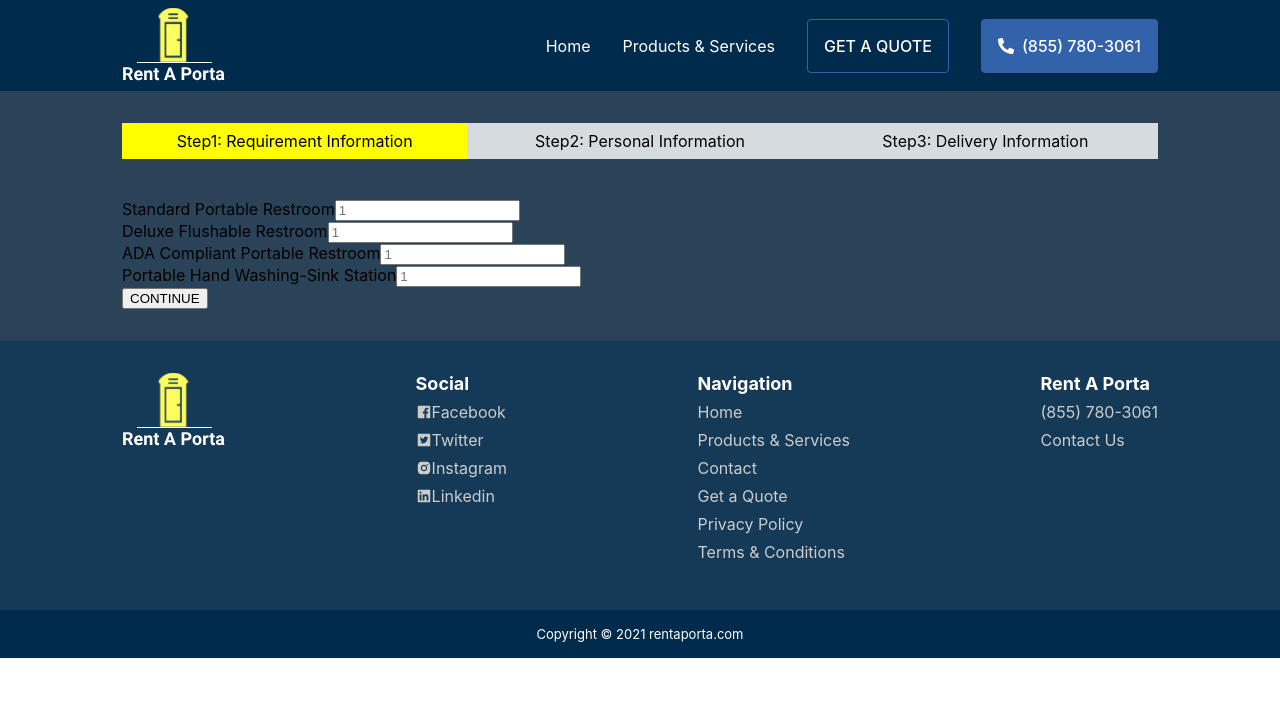
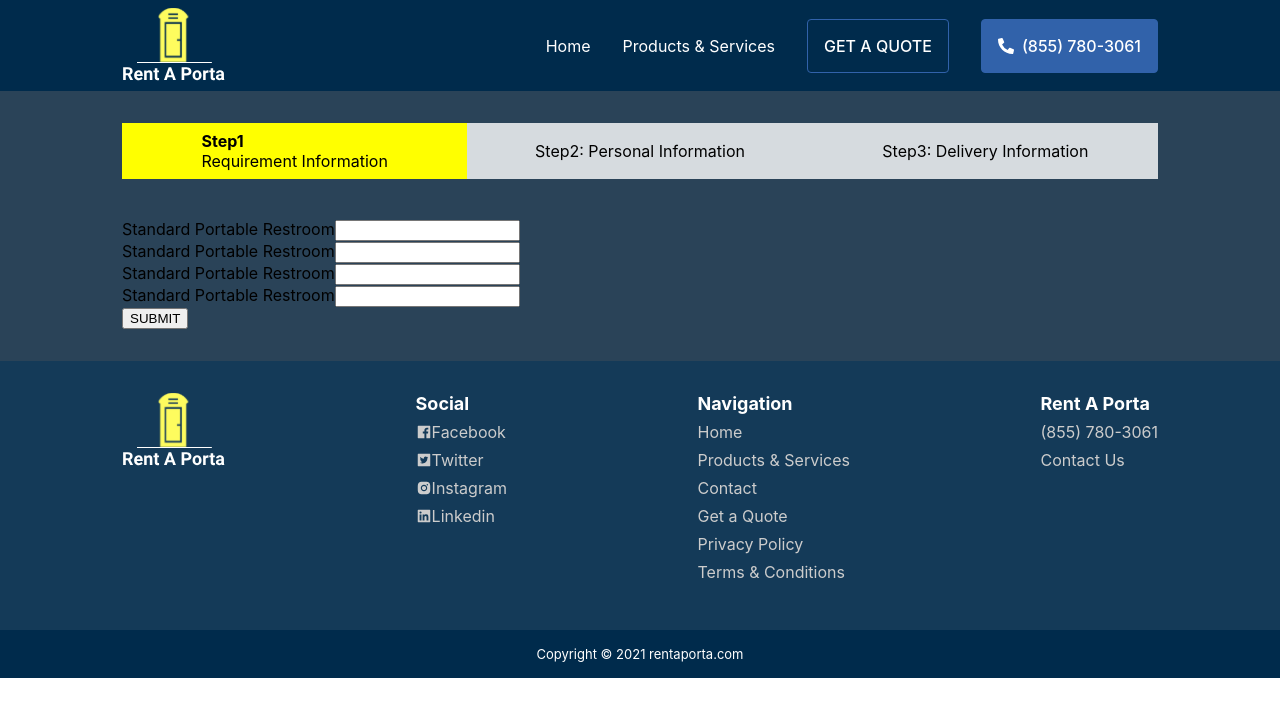
Before and after one commit to nishant-k1/flushjohn-web, a Next.js app: page /quote in a window 1280 px wide. Shown: the top 716 px of the page. Built offline with nearby package versions, Linux system fonts and the light colour scheme.

Commit message:
reset values in contact page form

```diff
--- a/components/Layout.js
+++ b/components/Layout.js
@@ -1,5 +1,5 @@
 import styles from '../styles/Layout.module.css'
-import {SidebarContext} from '../components/SidebarContext'
+import {SidebarContext} from '../contexts/SidebarContext'
 import {useContext} from 'react'
 
 const Layout = ({children}) => {
--- a/components/Nav.js
+++ b/components/Nav.js
@@ -2,7 +2,7 @@ import navStyles from '../styles/Nav.module.css'
 import Link from 'next/link'
 import {GiHamburgerMenu} from 'react-icons/gi';
 import {FaPhoneAlt} from 'react-icons/fa'
-import {SidebarContext} from '../components/SidebarContext'
+import {SidebarContext} from '../contexts/SidebarContext'
 import {useContext} from 'react'
 
 const Nav = () => {
--- /dev/null
+++ b/components/QuoteStep1.js
@@ -0,0 +1,63 @@
+import quoteStylesStep1 from '../styles/QuoteStep1.module.css'
+import {useContext} from 'react'
+import {QuoteContext} from '../contexts/QuoteContext'
+
+const QuoteStep1 = () => {
+  const {render, data} = useContext(QuoteContext)
+  const [step, setStep] = render
+  const [formValues, setFormValues] = data
+
+  const handleChange = (event) => {
+    setFormValues({...formValues, [event.target.name]: event.target.value })
+  }
+
+  const validateStep1 = () => {
+    const errors = {}
+    if(!formValues.SPR){
+      errors.SPR="Required"
+    }
+    if(!formValues.SPR){
+      errors.DFR="Required"
+    }
+    if(!formValues.SPR){
+      errors.ACR="Required"
+    }
+    if(!formValues.SPR){
+      errors.HWS="Required"
+    }
+  }
+
+  const handleSubmit = (event) => {
+    event.preventDefault()
+    alert(JSON.stringify(formValues))
+  }
+
+
+
+  return(
+    <form onSubmit={handleSubmit}>
+      <div>
+        <label htmlFor="SPR">Standard Portable Restroom</label>
+        <input onChange={handleChange} type="number" name='SPR' />
+      </div>
+      <div>
+        <label htmlFor="DFR">Standard Portable Restroom</label>
+        <input onChange={handleChange} type="number" name='DFR' />
+      </div>
+      <div>
+        <label htmlFor="ACR">Standard Portable Restroom</label>
+        <input onChange={handleChange} type="number" name='ACR' />
+      </div>
+      <div>
+        <label htmlFor="HWS">Standard Portable Restroom</label>
+        <input onChange={handleChange} type="number" name='HWS' />
+      </div>
+      <button type='submit'>
+        SUBMIT
+      </button>
+    </form>
+  )
+}
+
+
+export default QuoteStep1
--- a/components/quoteStep3.js
+++ b/components/QuoteStep3.js
@@ -5,7 +5,7 @@ import MaskedInput from 'react-input-mask'
 import {useContext} from 'react'
 import {QuoteContext} from '../contexts/QuoteContext'
 
-const contact = () => {
+const QuoteStep3 = () => {
   const [step, setStep] = useContext(QuoteContext)
   const MyTextInput = ({ label, ...props }) => {
     const [field, meta] = useField(props)
@@ -167,4 +167,4 @@ const contact = () => {
   )
 }
 
-export default contact
+export default QuoteStep3
--- a/components/Sidebar.js
+++ b/components/Sidebar.js
@@ -1,7 +1,7 @@
 import sidebarStyles from '../styles/Sidebar.module.css'
 import Link from 'next/link'
 import {FaPhoneAlt} from 'react-icons/fa'
-import {SidebarContext} from '../components/SidebarContext'
+import {SidebarContext} from '../contexts/SidebarContext'
 import {useContext} from 'react'
 
 const Sidebar = () => {
--- a/components/quoteStep1.js
+++ /dev/null
@@ -1,97 +0,0 @@
-import quoteStylesStep1 from '../styles/QuoteStep1.module.css'
-import { Formik, Form, useField } from 'formik'
-import * as Yup from 'yup'
-import {useContext} from 'react'
-import {QuoteContext} from '../contexts/QuoteContext'
-const contact = () => {
-  const [step, setStep]  = useContext(QuoteContext)
-  const MyTextInput = ({ label, ...props }) => {
-    const [field, meta] = useField(props)
-    return (
-      <div className={`quoteStylesStep1.${props.name}`}>
-        <label htmlFor={props.id || props.name}>{label}</label>
-        <input {...field} {...props} />
-        {meta.touched && meta.error ? (
-          <div className={quoteStylesStep1.error}>{meta.error}</div>
-        ) : null}
-      </div>
-    )
-  }
-
-  return (
-    <div>
-      <Formik
-        initialValues={{
-          SPR: '',
-          DFR: '',
-          APR: '',
-          HWS: '',
-        }}
-        validationSchema={Yup.object({
-          firstName: Yup.string()
-            .max(15, 'Must be 15 characters or less')
-            .required('Required'),
-          lastName: Yup.string()
-            .max(20, 'Must be 20 characters or less')
-            .required('Required'),
-          email: Yup.string()
-            .email('Invalid email address')
-            .required('Required'),
-          phone: Yup.string()
-            .required('Required'),
-          message: Yup.string()
-            .min(1, 'Message cannot be empty')
-            .required('Required'),
-        })}
-        onSubmit={(values, { setSubmitting }) => {
-          setTimeout(() => {
-            alert(JSON.stringify(values, null, 2))
-            setSubmitting(false)
-          }, 400)
-          // render.setStep(2)
-        }}
-      >
-        <div className={quoteStylesStep1.section}>
-          <div className={quoteStylesStep1.container}>
-            <Form className={quoteStylesStep1.form}>
-                <MyTextInput
-                  label="Standard Portable Restroom"
-                  name="SPR"
-                  type="tel"
-                  maxLength='15'
-                  placeholder="1"
-                />
-
-                <MyTextInput
-                  label="Deluxe Flushable Restroom"
-                  name="DFR"
-                  type="tel"
-                  maxLength='15'
-                  placeholder="1"
-                />
-
-                <MyTextInput
-                  label="ADA Compliant Portable Restroom"
-                  name="APR"
-                  type="tel"
-                  maxLength='15'
-                  placeholder="1"
-                />
-
-              <MyTextInput
-                  label="Portable Hand Washing-Sink Station"
-                  name="HWS"
-                  type="tel"
-                  maxLength='15'
-                  placeholder="1"
-              />
-              <button onClick={() => {setStep(2)}} type="submit">CONTINUE</button>
-            </Form>
-          </div>
-        </div>
-      </Formik>
-    </div>
-  )
-}
-
-export default contact
--- a/contexts/QuoteContext.js
+++ b/contexts/QuoteContext.js
@@ -4,8 +4,30 @@ export const QuoteContext = createContext()
 
 export const QuoteContextProvider = ({children}) => {
   const [step, setStep] = useState(1)
+  const [formValues, setFormValues] = useState({
+    SPR: '',
+    DFR: '',
+    ACR: '',
+    HWS: '',
+    fName: '',
+    lName: '',
+    cName: '',
+    email: '',
+    phone: '',
+    deliveryDate: '',
+    pickupDate: '',
+    street: '',
+    city: '',
+    state: '',
+    zip: '',
+    hint: '',
+    onsite: '',
+    onsitePhone: ''
+  })
+
+
   return (
-    <QuoteContext.Provider value={[step, setStep]}>
+    <QuoteContext.Provider value={{render: [step, setStep],  data: [formValues, setFormValues]}}>
       {children}
     </QuoteContext.Provider>
   )
--- a/pages/_app.js
+++ b/pages/_app.js
@@ -3,7 +3,7 @@ import Layout from '../components/Layout'
 import Nav from '../components/Nav'
 import Footer from '../components/Footer'
 import Sidebar from '../components/Sidebar'
-import {SidebarContextProvider} from '../components/SidebarContext'
+import {SidebarContextProvider} from '../contexts/SidebarContext'
 import { QuoteContextProvider } from '../contexts/QuoteContext'
 
 function MyApp({ Component, pageProps }) {
--- a/pages/contact.js
+++ b/pages/contact.js
@@ -72,11 +72,13 @@ const contact = () => {
             .min(1, 'Message cannot be empty')
             .required('Required'),
         })}
-        onSubmit={(values, { setSubmitting }) => {
+
+        onSubmit={(values, { setSubmitting, resetForm }) => {
           setTimeout(() => {
             alert(JSON.stringify(values, null, 2))
             setSubmitting(false)
           }, 400)
+          resetForm()
         }}
       >
       <div className={contactStyles.section}>
--- a/pages/quote.js
+++ b/pages/quote.js
@@ -1,17 +1,19 @@
-import QuoteStep1 from '../components/quoteStep1'
-import QuoteStep2 from '../components/quoteStep2'
-import QuoteStep3 from '../components/quoteStep3'
+import QuoteStep1 from '../components/QuoteStep1'
+import QuoteStep2 from '../components/QuoteStep2'
+import QuoteStep3 from '../components/QuoteStep3'
 import quoteProgressStyles from '../styles/QuoteProgress.module.css'
 import {useContext} from 'react'
 import {QuoteContext} from '../contexts/QuoteContext'
 
 const quote = () => {
-  const [step, setStep]  = useContext(QuoteContext)
+  const {render, data} = useContext(QuoteContext)
+  const [step, setStep] = render
+  const [formValues, setFormValues] = data
   return (
     <div className={quoteProgressStyles.section}>
       <div className={quoteProgressStyles.container}>
         <div className={quoteProgressStyles.progressBar}>
-          <div className={`${quoteProgressStyles.step} ${step === 1 || step === 2 || step === 3 ? `${quoteProgressStyles.active}` : null}`} >Step1: Requirement Information</div>
+          <div className={`${quoteProgressStyles.step} ${step === 1 || step === 2 || step === 3 ? `${quoteProgressStyles.active}` : null}`} ><b>Step1</b>Requirement Information</div>
           <div className={`${quoteProgressStyles.step} ${step === 2 || step === 3 ? `${quoteProgressStyles.active}` : null}`} >Step2: Personal Information</div>
           <div className={`${quoteProgressStyles.step} ${step === 3 ? `${quoteProgressStyles.active}` : null}`} >Step3: Delivery Information</div>
         </div>
```
Also changed, not shown: components/QuoteStep2.js (renamed from components/quoteStep2.js), contexts/SidebarContext.js (renamed from components/SidebarContext.js).
